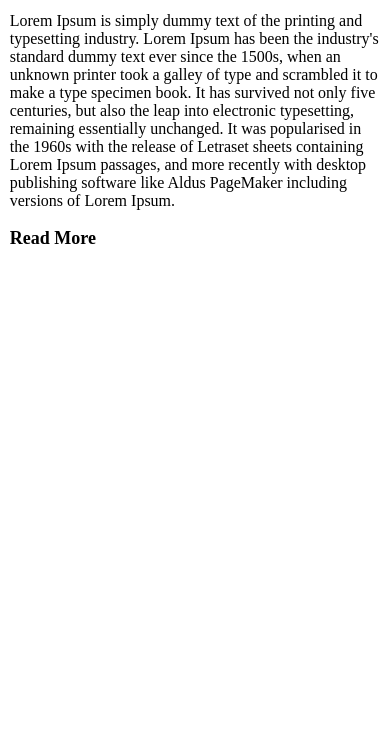
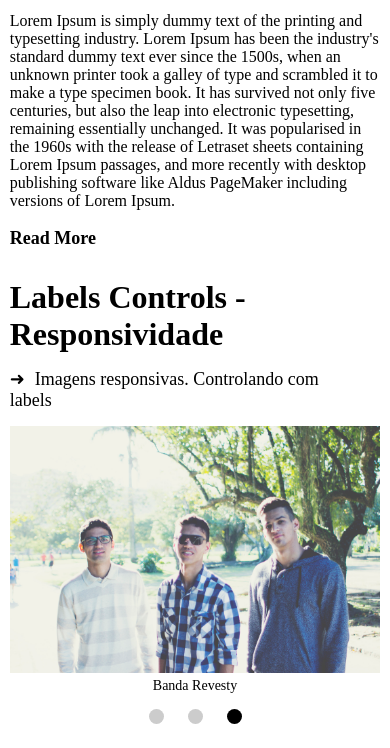
Before and after one commit to YosephCode/only__css, a website: page index.html in a window 390 px wide. Shown: the part 772-1520 px from the top of the page. Before the commit the page ends 1041 px from the top, so only its background shows below. Drawn offline with Linux system fonts and the light colour scheme.

Commit message:
control images by label

```diff
--- /dev/null
+++ b/css/controlLabels.css
@@ -0,0 +1,102 @@
+/* BANNER COM AS IMAGENS*/
+.pictures {
+  position: relative;
+}
+
+/*desapareceu com os inputs radios*/
+.pictures input {
+  visibility: hidden;
+  position: absolute;
+  left: -9999px;
+  opacity: 0;
+}
+
+/*div que envolve a imagem e o texto*/
+.picture {
+  float: left;
+  margin: 0 0 0 2%;
+  width: 32%;
+}
+
+.picture:first-of-type {
+  margin-left: 0;
+}
+
+ /*Dados da imagem*/
+.picture .picture--img {
+  display: block;
+  width: 100%;
+  margin: 0 0 5px;
+  height: 203px;
+}
+
+ /*Serve como um alt*/
+.picture .picture--info {
+  font-size: 14px;
+  text-align: center;
+  margin-bottom: 15px;
+}
+
+/*desapareceu com os botões, labels*/
+.control-buttons {
+  display: none;
+  clear: both;
+  text-align: center;
+}
+
+ /*definindo dados das labels*/
+.control-buttons label {
+  display: inline-block;
+  width: 15px;
+  height: 15px;
+  margin: 0 10px;
+  border-radius: 10px;
+  background-color: #ccc;
+  cursor: pointer;
+  position: relative;
+  overflow: hidden;
+  text-indent: -9999px;
+  -webkit-transition: background-color 300ms ease-in-out;
+  transition: background-color 300ms ease-in-out;
+}
+
+/*Marcando as labels selecionadas de acordo com os inputs checkeds*/
+.pictures input:nth-of-type(1):checked ~ .control-buttons label:nth-child(1),
+.pictures input:nth-of-type(2):checked ~ .control-buttons label:nth-child(2),
+.pictures input:nth-of-type(3):checked ~ .control-buttons label:nth-child(3) {
+  background-color: #000;
+}
+
+@media (max-width: 767px) {
+  /*FOTOS*/
+  .picture{
+    width: 100%;
+    margin-left: 0;
+    position: absolute;
+    top: 0.5px;
+    left: 0;
+    opacity: 0;
+    visibility: hidden;
+    -webkit-transition: all 500ms ease-in-out;
+    transition: all 500ms ease-in-out;
+    -webkit-transform: scale(0.9);
+    -ms-transform: scale(0.9);
+    transform: scale(0.9);
+  }
+  .picture .picture--img {
+    height: auto;
+    max-height: 340px;
+  }
+  .pictures input:checked + div {
+    position: relative;
+    opacity: 1;
+    visibility: visible;
+    z-index: 1;
+    -webkit-transform: scale(1);
+    -ms-transform: scale(1);
+    transform: scale(1);
+  }
+  .control-buttons {
+    display: block;
+  }
+}
--- a/index.html
+++ b/index.html
@@ -15,9 +15,12 @@
 	<link rel="stylesheet" type="text/css" href="css/carousel.css">
 	<link rel="stylesheet" type="text/css" href="css/svg-sinuca.css">
 	<link rel="stylesheet" type="text/css" href="css/read-more.css">
+	<link rel="stylesheet" type="text/css" href="css/controlLabels.css">
+
 </head>
 <body>
 	<section>
+		<!-- Carousel -->
 		<article class="main carousel">
 			<h1 class="title">Carousel - Only Css</h1>
 			<p class="info">Zoom na imagem e no texto.</p>
@@ -53,7 +56,7 @@
 		<article class="main svg">
 			<h1 class="title">SVG - Sinuca</h1>
 			<p class="info">Clique no traço marron para iniciar a animação.</p>
-			<svg width="320" height="100">
+			<svg width="300" height="100">
 			    <!-- Line -->
 			    <line id="black-line" x1="0" y1="50" x2="20" y2="50" stroke-width="10" stroke="brown"/>
 			    <animate
@@ -72,24 +75,24 @@
 			           xlink:href="#white-circle"
 			           attributeName="cx"
 			           from="50"
-			           to="240"
+			           to="220"
 			           dur="1s"
 			           begin="taco.end"
 			           fill="white" />
 
 			    <!-- Circle red -->
-	            <circle id="red-circle" r="15" cx="270" cy="50" fill="red" />
+	            <circle id="red-circle" r="15" cx="250" cy="50" fill="red" />
 			    <animate
 		           xlink:href="#red-circle"
 		           attributeName="cx"
-		           from="270"
+		           from="250"
 		           to="280"
 		           dur="0.7s"
 		           begin="whiteBoll.end-20ms"
 		           fill="red" />
 
 		        <!-- Circle yellow -->
-	            <circle id="yellow-circle" r="15" cx="290" cy="26" fill="yellow" />
+	            <circle id="yellow-circle" r="15" cx="270" cy="26" fill="yellow" />
 			    <animate
 		           xlink:href="#yellow-circle"
 		           attributeName="cy"
@@ -100,7 +103,7 @@
 		           fill="yellow" />
 
 		        <!-- Circle blue -->
-	            <circle id="blue-circle" r="15" cx="290" cy="74" fill="blue" />
+	            <circle id="blue-circle" r="15" cx="270" cy="74" fill="blue" />
 			    <animate
 		           xlink:href="#blue-circle"
 		           attributeName="cy"
@@ -128,22 +131,38 @@
 				Contrary to popular belief, Lorem Ipsum is not simply random text. It has roots in a piece of classical Latin literature from 45 BC, making it over 2000 years old. Richard McClintock, a Latin professor at Hampden-Sydney College in Virginia, looked up one of the more obscure Latin words, consectetur, from a Lorem Ipsum passage, and going through the cites of the word in classical literature, discovered the undoubtable source. Lorem Ipsum comes from sections 1.10.32 and 1.10.33 of "de Finibus Bonorum et Malorum" (The Extremes of Good and Evil) by Cicero, written in 45 BC. This book is a treatise on the theory of ethics, very popular during the Renaissance. The first line of Lorem Ipsum, "Lorem ipsum dolor sit amet..", comes from a line in section 1.10.32.
 			</p>
 		</article>
-		<!--
-#demo-4:hover img {
-  margin-left: 200px;
-}
-		#demo-4 img {
-  position: absolute;
-  top: 0;
-  left: 0;
-  -webkit-transition: margin-left;
-  -webkit-transition-property: margin-left;
-  -webkit-transition-duration: 250ms;
-  -webkit-transition-timing-function: ease-in;
-  -webkit-transition-delay: initial;
-  -webkit-transition-timing-function: ease-in;
-  -webkit-transition-duration: 250ms;
-} -->
+
+		<article class="main labels">
+			<h1 class="title">Labels Controls - Responsividade</h1>
+			<p class="info">Imagens responsivas. Controlando com labels</p>
+
+			<!-- Control images by labels-->
+		    <div class="pictures">
+		        <input type="radio" id="radio-img1" name="revesty" checked="checked" />
+		        <div class="picture">
+		          <img class="picture--img" src="img/pane-01.jpg">
+		          <p class="picture--info">Banda Revesty</p>
+		        </div>
+
+		        <input type="radio" id="radio-img2" name="revesty" checked="checked" />
+		        <div class="picture">
+		          <img class="picture--img" src="img/pane-02.jpg">
+		          <p class="picture--info">Banda Revesty - Yoseph</p>
+		        </div>
+
+		        <input type="radio" id="radio-img3" name="revesty" checked="checked" />
+		        <div class="picture">
+		          <img class="picture--img" src="img/pane-03.jpg">
+		          <p class="picture--info">Banda Revesty</p>
+		        </div>
+
+		        <div class="control-buttons">
+		          <label for="radio-img1">Image 1</label>
+		          <label for="radio-img2">Image 2</label>
+		          <label for="radio-img3">Image 3</label>
+		        </div>
+		      </div>
+		</article>
 	</section>
 </body>
 </html>
```
